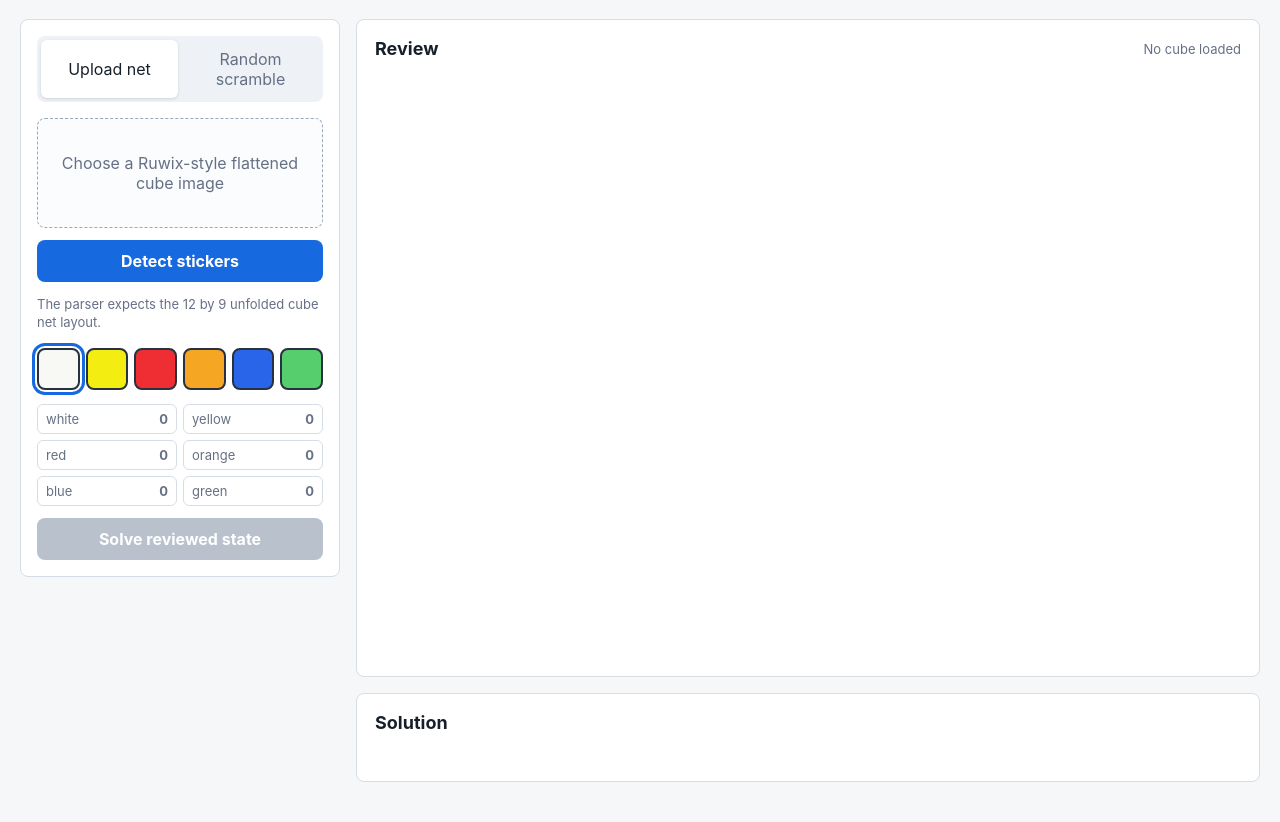
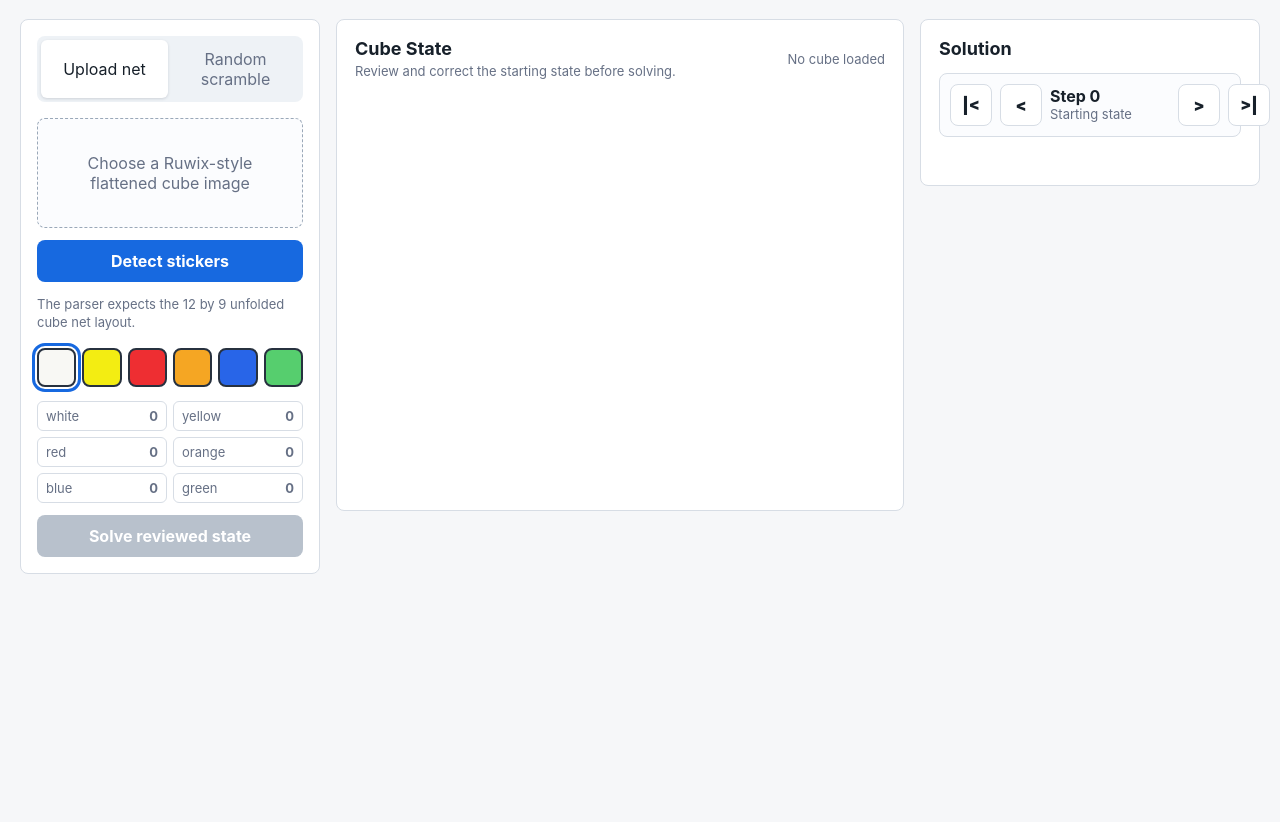
Before and after one commit to jeffhuber/rubik-solver-mvp, a Flask app: page / in a window 1280 px wide. Shown: the part 80-902 px from the top of the page. After the commit the page ends 654 px from the top, so only its background shows below. Run offline with Flask 3, Linux system fonts and the light colour scheme.

Commit message:
Add solution step playback

```diff
--- a/app.py
+++ b/app.py
@@ -2,7 +2,13 @@ import os
 
 from flask import Flask, jsonify, render_template, request
 
-from rubik_solver.cube import CubeStateError, move_to_instruction, random_scramble_state, solve_faces
+from rubik_solver.cube import (
+    CubeStateError,
+    move_to_instruction,
+    random_scramble_state,
+    solution_states,
+    solve_faces,
+)
 from rubik_solver.net_parser import NetParseError, parse_image_bytes
 
 app = Flask(__name__)
@@ -45,6 +51,7 @@ def solve():
             "moves": moves,
             "instructions": [move_to_instruction(move) for move in moves],
             "moveCount": len(moves),
+            "states": solution_states(faces, moves),
         }
     )
 
@@ -65,6 +72,7 @@ def random_state():
             "moves": solution,
             "instructions": [move_to_instruction(move) for move in solution],
             "moveCount": len(solution),
+            "states": solution_states(faces, solution),
         }
     )
 
--- a/static/css/style.css
+++ b/static/css/style.css
@@ -88,7 +88,7 @@ h2 {
 
 .workspace {
   display: grid;
-  grid-template-columns: 320px minmax(420px, 1fr);
+  grid-template-columns: 300px minmax(420px, 1fr) 340px;
   gap: 16px;
   align-items: start;
 }
@@ -111,7 +111,7 @@ h2 {
 }
 
 .solution-panel {
-  grid-column: 2;
+  grid-column: 3;
 }
 
 .tabs {
@@ -158,6 +158,11 @@ h2 {
   padding: 18px;
   text-align: center;
   cursor: pointer;
+}
+
+.file-drop:hover {
+  border-color: var(--accent);
+  background: #f4f8ff;
 }
 
 .file-drop input {
@@ -270,9 +275,17 @@ h2 {
   margin-bottom: 14px;
 }
 
+.panel-heading p {
+  margin: 4px 0 0;
+  color: var(--muted);
+  font-size: 13px;
+  line-height: 1.35;
+}
+
 .panel-heading span {
   color: var(--muted);
   font-size: 13px;
+  white-space: nowrap;
 }
 
 .cube-net {
@@ -330,6 +343,10 @@ h2 {
   cursor: pointer;
 }
 
+.sticker:disabled {
+  cursor: default;
+}
+
 .sticker::after {
   content: attr(data-label);
   position: absolute;
@@ -368,6 +385,7 @@ h2 {
   display: flex;
   flex-wrap: wrap;
   gap: 8px;
+  margin-top: 14px;
 }
 
 .move-chip {
@@ -378,12 +396,86 @@ h2 {
   padding: 7px 9px;
   text-align: center;
   font-weight: 800;
+  cursor: pointer;
+}
+
+.move-chip.is-active,
+.instruction-button.is-active {
+  border-color: var(--accent);
+  background: #eaf2ff;
+  color: #0f56bb;
 }
 
 .instructions {
   margin: 16px 0 0;
   padding-left: 22px;
   line-height: 1.7;
+}
+
+.instruction-button {
+  width: 100%;
+  border: 1px solid transparent;
+  border-radius: 6px;
+  background: transparent;
+  color: var(--ink);
+  padding: 4px 6px;
+  text-align: left;
+  cursor: pointer;
+}
+
+.stepper {
+  display: grid;
+  grid-template-columns: 42px 42px minmax(120px, 1fr) 42px 42px;
+  gap: 8px;
+  align-items: center;
+  border: 1px solid var(--line);
+  border-radius: 8px;
+  background: #fbfcfe;
+  padding: 10px;
+}
+
+.step-button {
+  width: 42px;
+  height: 42px;
+  border: 1px solid var(--line);
+  border-radius: 8px;
+  background: var(--surface);
+  color: var(--ink);
+  font-weight: 900;
+  cursor: pointer;
+}
+
+.step-button:disabled {
+  color: #a5afbd;
+  cursor: not-allowed;
+}
+
+.step-readout {
+  min-width: 0;
+}
+
+.step-readout strong,
+.step-readout span {
+  display: block;
+}
+
+.step-readout span {
+  overflow: hidden;
+  color: var(--muted);
+  font-size: 13px;
+  line-height: 1.35;
+  text-overflow: ellipsis;
+  white-space: nowrap;
+}
+
+@media (max-width: 1120px) {
+  .workspace {
+    grid-template-columns: 300px minmax(420px, 1fr);
+  }
+
+  .solution-panel {
+    grid-column: 2;
+  }
 }
 
 @media (max-width: 860px) {
@@ -409,6 +501,25 @@ h2 {
     grid-column: auto;
   }
 
+  .panel-heading {
+    align-items: flex-start;
+    flex-direction: column;
+  }
+
+  .panel-heading span {
+    white-space: normal;
+  }
+
+  .stepper {
+    grid-template-columns: 38px 38px minmax(90px, 1fr) 38px 38px;
+    gap: 5px;
+  }
+
+  .step-button {
+    width: 38px;
+    height: 38px;
+  }
+
   .cube-net {
     gap: 3px;
   }
--- a/static/js/main.js
+++ b/static/js/main.js
@@ -2,8 +2,13 @@ const FACE_ORDER = ["U", "R", "F", "D", "L", "B"];
 const DISPLAY_FACE_ORDER = ["U", "L", "F", "R", "B", "D"];
 const COLORS = ["white", "yellow", "red", "orange", "blue", "green"];
 
+let reviewedFaces = null;
 let cubeFaces = null;
 let selectedColor = "white";
+let solutionStates = [];
+let solutionMoves = [];
+let solutionInstructions = [];
+let currentStep = 0;
 
 const statusPill = document.getElementById("statusPill");
 const cubeNet = document.getElementById("cubeNet");
@@ -11,10 +16,19 @@ const counts = document.getElementById("counts");
 const palette = document.getElementById("palette");
 const solveButton = document.getElementById("solveButton");
 const reviewMeta = document.getElementById("reviewMeta");
+const stepContext = document.getElementById("stepContext");
 const movesEl = document.getElementById("moves");
 const instructionsEl = document.getElementById("instructions");
 const moveCount = document.getElementById("moveCount");
 const scrambleBox = document.getElementById("scrambleBox");
+const stepper = document.getElementById("stepper");
+const stepLabel = document.getElementById("stepLabel");
+const stepMove = document.getElementById("stepMove");
+const fileLabel = document.getElementById("fileLabel");
+
+function cloneFaces(faces) {
+  return JSON.parse(JSON.stringify(faces));
+}
 
 function setStatus(message, isError = false) {
   statusPill.textContent = message;
@@ -59,9 +73,13 @@ function renderCube() {
       sticker.className = `sticker color-${color}`;
       sticker.dataset.label = index === 4 ? face : "";
       sticker.title = `${face}${index + 1}: ${color}`;
+      sticker.disabled = !canEditStickers();
       sticker.addEventListener("click", () => {
+        if (!canEditStickers()) return;
+        if (solutionStates.length) clearSolution();
+        if (!reviewedFaces) reviewedFaces = cloneFaces(cubeFaces);
+        reviewedFaces[face][index] = selectedColor;
         cubeFaces[face][index] = selectedColor;
-        clearSolution();
         renderCube();
       });
       faceEl.appendChild(sticker);
@@ -71,6 +89,10 @@ function renderCube() {
 
   solveButton.disabled = !hasValidCounts();
   renderCounts();
+}
+
+function canEditStickers() {
+  return solutionStates.length === 0 || currentStep === 0;
 }
 
 function renderCounts() {
@@ -105,9 +127,27 @@ function hasValidCounts() {
 }
 
 function clearSolution() {
+  solutionStates = [];
+  solutionMoves = [];
+  solutionInstructions = [];
+  currentStep = 0;
+  stepper.hidden = true;
   movesEl.innerHTML = "";
   instructionsEl.innerHTML = "";
   moveCount.textContent = "";
+  stepContext.textContent = reviewedFaces
+    ? "Review and correct the starting state before solving."
+    : "Load a cube net or random scramble to begin.";
+  if (reviewedFaces) cubeFaces = cloneFaces(reviewedFaces);
+  renderPlaybackControls();
+}
+
+function setReviewedFaces(faces, metaText) {
+  reviewedFaces = cloneFaces(faces);
+  cubeFaces = cloneFaces(faces);
+  clearSolution();
+  reviewMeta.textContent = metaText;
+  renderCube();
 }
 
 async function postJson(url, payload) {
@@ -137,10 +177,11 @@ document.getElementById("detectButton").addEventListener("click", async () => {
     const response = await fetch("/api/detect-net", { method: "POST", body });
     const data = await response.json();
     if (!response.ok) throw new Error(data.error || "Detection failed");
-    cubeFaces = data.faces;
-    reviewMeta.textContent = data.warnings && data.warnings.length ? data.warnings[0] : "Detected from image";
+    setReviewedFaces(
+      data.faces,
+      data.warnings && data.warnings.length ? data.warnings[0] : "Detected from image"
+    );
     scrambleBox.style.display = "none";
-    renderCube();
     setStatus("Detected");
   } catch (error) {
     setStatus(error.message, true);
@@ -153,11 +194,9 @@ document.getElementById("randomButton").addEventListener("click", async () => {
   clearSolution();
   try {
     const data = await postJson("/api/random", { length });
-    cubeFaces = data.faces;
-    reviewMeta.textContent = "Generated scramble";
+    setReviewedFaces(data.faces, "Generated scramble");
     scrambleBox.style.display = "block";
     scrambleBox.textContent = data.scramble.join(" ");
-    renderCube();
     renderSolution(data);
     setStatus("Generated");
   } catch (error) {
@@ -166,11 +205,11 @@ document.getElementById("randomButton").addEventListener("click", async () => {
 });
 
 solveButton.addEventListener("click", async () => {
-  if (!cubeFaces) return;
+  if (!reviewedFaces) return;
   setStatus("Solving...");
   clearSolution();
   try {
-    const data = await postJson("/api/solve", { faces: cubeFaces });
+    const data = await postJson("/api/solve", { faces: reviewedFaces });
     renderSolution(data);
     setStatus("Solved");
   } catch (error) {
@@ -181,17 +220,70 @@ solveButton.addEventListener("click", async () => {
 function renderSolution(data) {
   movesEl.innerHTML = "";
   instructionsEl.innerHTML = "";
+  solutionStates = data.states || [];
+  solutionMoves = data.moves || [];
+  solutionInstructions = data.instructions || [];
   moveCount.textContent = `${data.moveCount} moves`;
-  data.moves.forEach((move) => {
-    const chip = document.createElement("div");
+  solutionMoves.forEach((move, index) => {
+    const chip = document.createElement("button");
+    chip.type = "button";
     chip.className = "move-chip";
     chip.textContent = move;
+    chip.title = `Jump to step ${index + 1}`;
+    chip.addEventListener("click", () => goToStep(index + 1));
     movesEl.appendChild(chip);
   });
-  data.instructions.forEach((instruction) => {
+  solutionInstructions.forEach((instruction, index) => {
     const item = document.createElement("li");
-    item.textContent = instruction;
+    const button = document.createElement("button");
+    button.type = "button";
+    button.className = "instruction-button";
+    button.textContent = instruction;
+    button.addEventListener("click", () => goToStep(index + 1));
+    item.appendChild(button);
     instructionsEl.appendChild(item);
+  });
+  if (solutionStates.length) {
+    stepper.hidden = false;
+    goToStep(0);
+  }
+}
+
+function goToStep(step) {
+  if (!solutionStates.length) return;
+  currentStep = Math.max(0, Math.min(step, solutionStates.length - 1));
+  cubeFaces = cloneFaces(solutionStates[currentStep]);
+  renderCube();
+  renderPlaybackControls();
+}
+
+function renderPlaybackControls() {
+  if (!solutionStates.length) {
+    stepLabel.textContent = "Step 0";
+    stepMove.textContent = "Starting state";
+    return;
+  }
+
+  stepLabel.textContent = `Step ${currentStep} of ${solutionStates.length - 1}`;
+  stepMove.textContent =
+    currentStep === 0
+      ? "Starting state"
+      : `${solutionMoves[currentStep - 1]} - ${solutionInstructions[currentStep - 1]}`;
+  stepContext.textContent =
+    currentStep === 0
+      ? "Starting state. You can still correct stickers here."
+      : "Playback mode. Use the arrows or click a move to inspect the cube.";
+
+  document.getElementById("firstStep").disabled = currentStep === 0;
+  document.getElementById("prevStep").disabled = currentStep === 0;
+  document.getElementById("nextStep").disabled = currentStep === solutionStates.length - 1;
+  document.getElementById("lastStep").disabled = currentStep === solutionStates.length - 1;
+
+  document.querySelectorAll(".move-chip").forEach((chip, index) => {
+    chip.classList.toggle("is-active", currentStep === index + 1);
+  });
+  document.querySelectorAll(".instruction-button").forEach((button, index) => {
+    button.classList.toggle("is-active", currentStep === index + 1);
   });
 }
 
@@ -205,6 +297,21 @@ function setMode(mode) {
 
 document.getElementById("uploadTab").addEventListener("click", () => setMode("upload"));
 document.getElementById("randomTab").addEventListener("click", () => setMode("random"));
+document.getElementById("firstStep").addEventListener("click", () => goToStep(0));
+document.getElementById("prevStep").addEventListener("click", () => goToStep(currentStep - 1));
+document.getElementById("nextStep").addEventListener("click", () => goToStep(currentStep + 1));
+document.getElementById("lastStep").addEventListener("click", () => {
+  if (solutionStates.length) goToStep(solutionStates.length - 1);
+});
+document.getElementById("netImage").addEventListener("change", (event) => {
+  const file = event.target.files[0];
+  fileLabel.textContent = file ? file.name : "Choose a Ruwix-style flattened cube image";
+});
+document.addEventListener("keydown", (event) => {
+  if (!solutionStates.length) return;
+  if (event.key === "ArrowLeft") goToStep(currentStep - 1);
+  if (event.key === "ArrowRight") goToStep(currentStep + 1);
+});
 
 initPalette();
 renderCube();
--- a/templates/index.html
+++ b/templates/index.html
@@ -26,7 +26,7 @@
           <div class="mode-panel is-active" id="uploadPanel">
             <label class="file-drop">
               <input id="netImage" type="file" accept="image/*">
-              <span>Choose a Ruwix-style flattened cube image</span>
+              <span id="fileLabel">Choose a Ruwix-style flattened cube image</span>
             </label>
             <button class="primary-action" id="detectButton" type="button">Detect stickers</button>
             <p class="hint">The parser expects the 12 by 9 unfolded cube net layout.</p>
@@ -46,7 +46,10 @@
 
         <div class="review-panel">
           <div class="panel-heading">
-            <h2>Review</h2>
+            <div>
+              <h2>Cube State</h2>
+              <p id="stepContext">Review and correct the starting state before solving.</p>
+            </div>
             <span id="reviewMeta">No cube loaded</span>
           </div>
           <div class="cube-net" id="cubeNet"></div>
@@ -57,6 +60,16 @@
             <h2>Solution</h2>
             <span id="moveCount"></span>
           </div>
+          <div class="stepper" id="stepper" hidden>
+            <button class="step-button" id="firstStep" type="button" aria-label="Go to start">|&lt;</button>
+            <button class="step-button" id="prevStep" type="button" aria-label="Previous move">&lt;</button>
+            <div class="step-readout">
+              <strong id="stepLabel">Step 0</strong>
+              <span id="stepMove">Starting state</span>
+            </div>
+            <button class="step-button" id="nextStep" type="button" aria-label="Next move">&gt;</button>
+            <button class="step-button" id="lastStep" type="button" aria-label="Go to final state">&gt;|</button>
+          </div>
           <div class="moves" id="moves"></div>
           <ol class="instructions" id="instructions"></ol>
         </div>
```
Also changed, not shown: rubik_solver/cube.py (+22 -76 lines), tests/smoke_test.py (+11 -1 lines).
